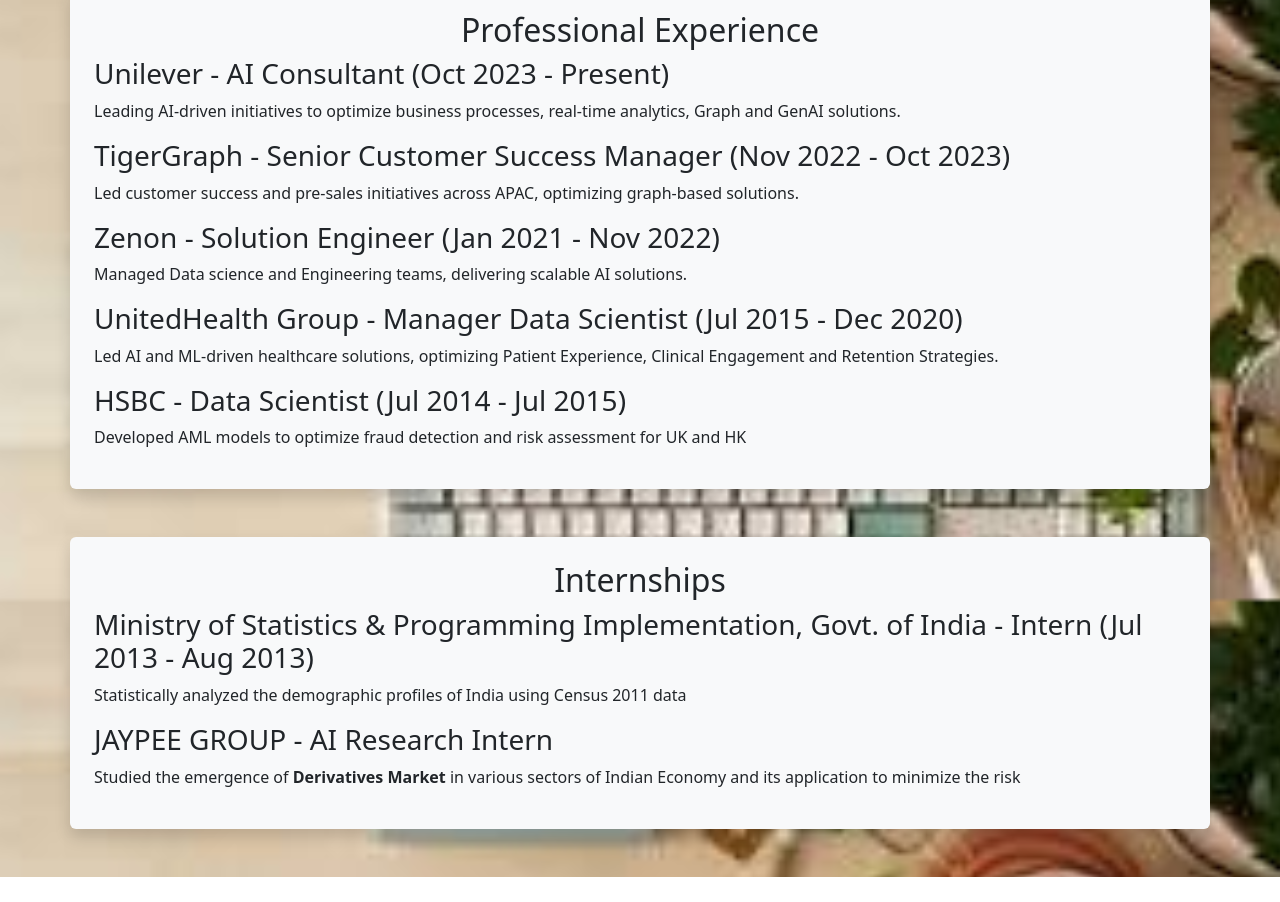
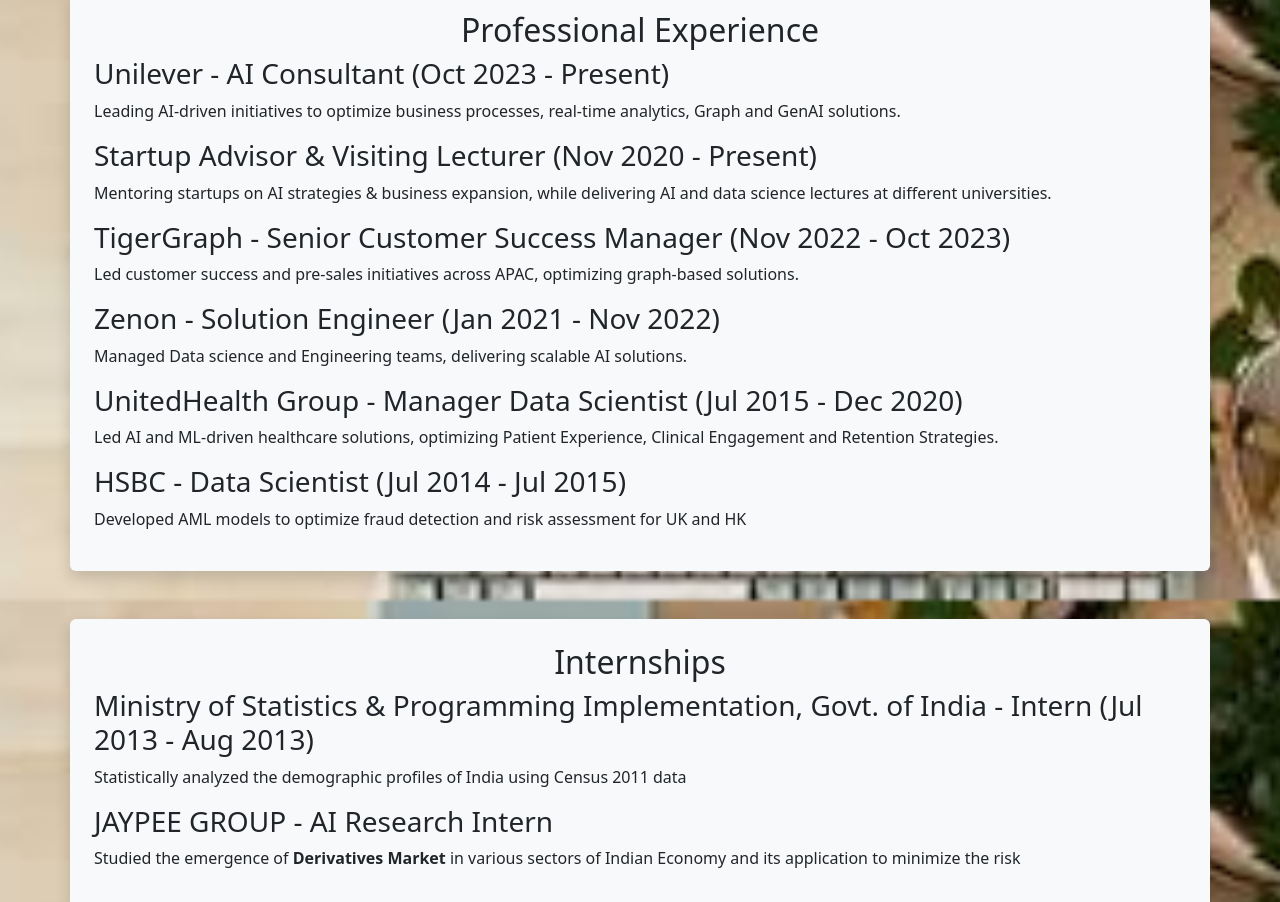
Before and after one commit to Anu-kriti/Website, a plain HTML site: page projects.html in a window 1280 px wide. Shown: the part 1000-1902 px from the top of the page. Before the commit the page ends 1877 px from the top, so only its background shows below. Drawn offline with nearby package versions, Linux system fonts and the light colour scheme.

Commit message:
updated profile

```diff
--- a/projects.html
+++ b/projects.html
@@ -94,6 +94,11 @@
             <p>Leading AI-driven initiatives to optimize business processes, real-time analytics, Graph and GenAI solutions.</p>
         </div>
         <div class="mb-3">
+            <h3>Startup Advisor & Visiting Lecturer (Nov 2020 - Present)</h3>
+            <p>Mentoring startups on AI strategies & business expansion, while delivering AI and data science lectures at different universities.</p>
+        </div>
+
+        <div class="mb-3">
             <h3>TigerGraph - Senior Customer Success Manager (Nov 2022 - Oct 2023)</h3>
             <p>Led customer success and pre-sales initiatives across APAC, optimizing graph-based solutions.</p>
         </div>
```
